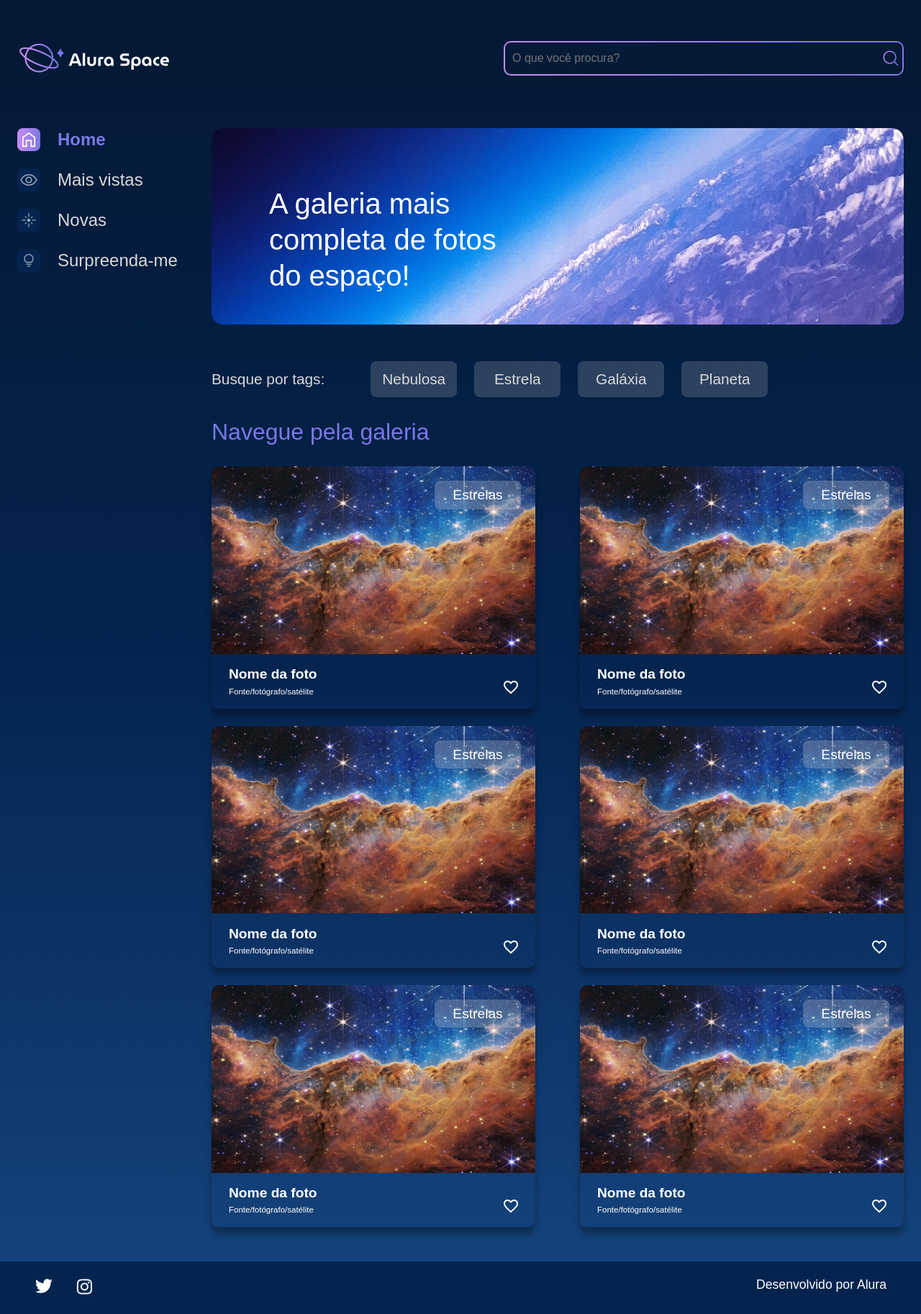
After one commit to HiagoLima01/Alura-Space, a Django app: template templates/galeria/imagem.html in a window 1280 px wide. The commit adds this page. Shown: the whole page at 72% size. Run offline with Django 5.2, Linux system fonts and the light colour scheme; the template is opened without the code that fills it, so the values that code supplies are empty.

Commit message:
Implementando pagina de imagens

```diff
--- a/config/settings.py
+++ b/config/settings.py
@@ -122,7 +122,7 @@ USE_TZ = True
 STATIC_URL = 'static/'
 
 STATICFILES_DIRS = [
-    os.path.join(BASE_DIR, 'setup/static')
+    os.path.join(BASE_DIR, 'config/static')
 ]
 
 STATIC_ROOT = os.path.join(BASE_DIR, 'static')
--- a/config/urls.py
+++ b/config/urls.py
@@ -16,8 +16,10 @@ Including another URLconf
 """
 from django.contrib import admin
 from django.urls import path, include
+from galeria.views import index, imagem
 
 urlpatterns = [
     path('admin/', admin.site.urls),
     path('', include('galeria.urls')),
+    path('imagem/', include('galeria.urls'))
 ]
--- a/galeria/urls.py
+++ b/galeria/urls.py
@@ -1,6 +1,7 @@
 from django.urls import path
-from galeria.views import index
+from galeria.views import index, imagem
 
 urlpatterns = [
-    path('', index)
+    path('', index),
+    path('', imagem)
 ]
--- a/galeria/views.py
+++ b/galeria/views.py
@@ -4,3 +4,6 @@ from django.http import HttpResponse
 
 def index(request):
     return render(request, 'galeria/index.html')
+
+def imagem(request):
+    return render(request, 'galeria/imagem.html')
--- /dev/null
+++ b/templates/galeria/imagem.html
@@ -0,0 +1,163 @@
+{% load static %}
+<!DOCTYPE html>
+<html lang="pt-br">
+
+<head>
+    <meta charset="UTF-8">
+    <meta http-equiv="X-UA-Compatible" content="IE=edge">
+    <meta name="viewport" content="width=device-width, initial-scale=1.0">
+    <title>Alura Space</title>
+    <link rel="preconnect" href="https://fonts.googleapis.com">
+    <link rel="preconnect" href="https://fonts.gstatic.com" crossorigin>
+    <link href="https://fonts.googleapis.com/css2?family=Poppins:wght@400;500;600&display=swap" rel="stylesheet">
+    <link rel="stylesheet" href="{% static '/styles/style.css'%}">
+</head>
+
+<body>
+    <div class="pagina-inicial">
+        <header class="cabecalho">
+            <img src="{% static '/assets/logo/Logo(2).png'%}" alt="Logo da Alura Space" />
+            <div class="cabecalho__busca">
+                <div class="busca__fundo">
+                    <input class="busca__input" type="text" placeholder="O que você procura?">
+                    <img class="busca__icone" src="{% static '/assets/ícones/1x/search.png'%}" alt="ícone de search">
+                </div>
+            </div>
+        </header>
+        <main class="principal">
+            <section class="menu-lateral">
+                <nav class="menu-lateral__navegacao">
+                    <a href="#"><img src="{% static '/assets/ícones/1x/Home - ativo.png'%}"> Home</a>
+                    <a href="#"><img src="{% static '/assets/ícones/1x/Mais vistas - inativo.png'%}"> Mais vistas</a>
+                    <a href="#"><img src="{% static '/assets/ícones/1x/Novas - inativo.png'%}"> Novas</a>
+                    <a href="#"><img src="{% static '/assets/ícones/1x/Surpreenda-me - inativo.png'%}"> Surpreenda-me</a>
+                </nav>
+            </section>
+            <section class="conteudo">
+                <section class="banner">
+                    <img class="banner__imagem" src="{% static '/assets/imagens/Banner(2).png'%}" alt="banner Alura Space">
+                    <h1 class="banner__titulo"> A galeria mais completa de fotos do espaço!</h1>
+                </section>
+                <section class="tags">
+                    <p class="tags__titulo">Busque por tags:</p>
+                    <ul class="tags__lista">
+                        <li class="tags__tag">Nebulosa</li>
+                        <li class="tags__tag">Estrela</li>
+                        <li class="tags__tag">Galáxia</li>
+                        <li class="tags__tag">Planeta</li>
+                    </ul>
+                </section>
+                <section class="galeria">
+                    <div class="cards">
+                        <h2 class="cards__titulo">Navegue pela galeria</h2>
+                        <ul class="cards__lista">
+                            <li class="card">
+                                <a href="imagem.html">
+                                    <img class="card__imagem" src="{% static '/assets/imagens/galeria/carina-nebula.png'%}" alt="foto">
+                                </a>
+                                <span class="card__tag">Estrelas</span>
+                                <div class="card__info">
+                                    <p class="card__titulo">Nome da foto</p>
+                                    <div class="card__texto">
+                                        <p class="card__descricao">Fonte/fotógrafo/satélite</p>
+                                        <span>
+                                            <img src="{% static '/assets/ícones/1x/favorite_outline.png'%}" alt="ícone de coração">
+                                        </span>
+                                    </div>
+                                </div>
+                            </li>
+                            <li class="card">
+                                <a href="imagem.html">
+                                    <img class="card__imagem" src="{% static '/assets/imagens/galeria/carina-nebula.png'%}" alt="foto">
+                                </a>
+                                <span class="card__tag">Estrelas</span>
+                                <div class="card__info">
+                                    <p class="card__titulo">Nome da foto</p>
+                                    <div class="card__texto">
+                                        <p class="card__descricao">Fonte/fotógrafo/satélite</p>
+                                        <span>
+                                            <img src="{% static '/assets/ícones/1x/favorite_outline.png'%}" alt="ícone de coração">
+                                        </span>
+                                    </div>
+                                </div>
+                            </li>
+                            <li class="card">
+                                <a href="imagem.html">
+                                    <img class="card__imagem" src="{% static '/assets/imagens/galeria/carina-nebula.png'%}" alt="foto">
+                                </a>
+                                <span class="card__tag">Estrelas</span>
+                                <div class="card__info">
+                                    <p class="card__titulo">Nome da foto</p>
+                                    <div class="card__texto">
+                                        <p class="card__descricao">Fonte/fotógrafo/satélite</p>
+                                        <span>
+                                            <img src="{% static '/assets/ícones/1x/favorite_outline.png'%}" alt="ícone de coração">
+                                        </span>
+                                    </div>
+                                </div>
+                            </li>
+                            <li class="card">
+                                <a href="imagem.html">
+                                    <img class="card__imagem" src="{% static '/assets/imagens/galeria/carina-nebula.png'%}" alt="foto">
+                                </a>
+                                <span class="card__tag">Estrelas</span>
+                                <div class="card__info">
+                                    <p class="card__titulo">Nome da foto</p>
+                                    <div class="card__texto">
+                                        <p class="card__descricao">Fonte/fotógrafo/satélite</p>
+                                        <span>
+                                            <img src="{% static '/assets/ícones/1x/favorite_outline.png'%}" alt="ícone de coração">
+                                        </span>
+                                    </div>
+                                </div>
+                            </li>
+                            <li class="card">
+                                <a href="imagem.html">
+                                    <img class="card__imagem" src="{% static '/assets/imagens/galeria/carina-nebula.png'%}" alt="foto">
+                                </a>
+                                <span class="card__tag">Estrelas</span>
+                                <div class="card__info">
+                                    <p class="card__titulo">Nome da foto</p>
+                                    <div class="card__texto">
+                                        <p class="card__descricao">Fonte/fotógrafo/satélite</p>
+                                        <span>
+                                            <img src="{% static '/assets/ícones/1x/favorite_outline.png'%}" alt="ícone de coração">
+                                        </span>
+                                    </div>
+                                </div>
+                            </li>
+                            <li class="card">
+                                <a href="imagem.html">
+                                    <img class="card__imagem" src="{% static '/assets/imagens/galeria/carina-nebula.png'%}" alt="foto">
+                                </a>
+                                <span class="card__tag">Estrelas</span>
+                                <div class="card__info">
+                                    <p class="card__titulo">Nome da foto</p>
+                                    <div class="card__texto">
+                                        <p class="card__descricao">Fonte/fotógrafo/satélite</p>
+                                        <span>
+                                            <img src="{% static '/assets/ícones/1x/favorite_outline.png'%}" alt="ícone de coração">
+                                        </span>
+                                    </div>
+                                </div>
+                            </li>
+                        </ul>
+                    </div>
+                </section>
+            </section>
+        </main>
+    </div>
+    <footer class="rodape">
+        <div class="rodape__icones">
+            <a href="https://twitter.com/AluraOnline" target=”_blank” >
+                <img src="{% static '/assets/ícones/1x/twitter.png'%}" alt="ícone twitter">
+            </a>
+            <a href="https://www.instagram.com/aluraonline/" target=”_blank” >
+                <img src="{% static '/assets/ícones/1x/instagram.png'%}" alt="ícone instagram">
+            </a>
+        </div>
+        <p class="rodape__texto">Desenvolvido por Alura</p>
+    </footer>
+</body>
+
+</html>
```
Also changed, not shown: templates/galeria/index.html (+27 -27 lines).
